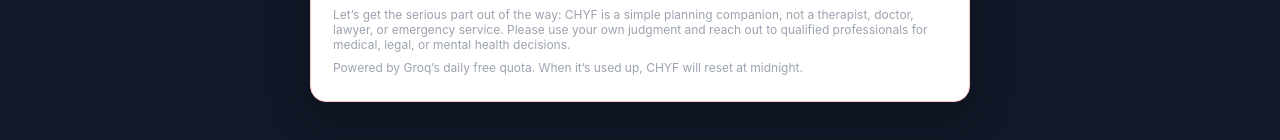
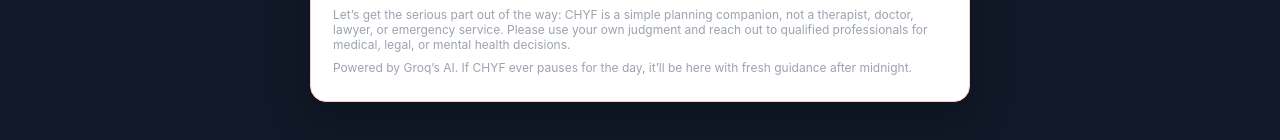
Before and after one commit to chidinmacatherine/chyf-app, a plain HTML site: page index.html in a window 1280 px wide. Shown: the part 578-718 px from the top of the page. Drawn offline with Linux system fonts and the light colour scheme.

Commit message:
Update CHYF footer text for Groq wording

```diff
--- a/index.html
+++ b/index.html
@@ -179,7 +179,7 @@
     Please use your own judgment and reach out to qualified professionals for medical, legal, or mental health decisions.
 </div>
         <div class="tiny">
-            Powered by Groq’s daily free quota. When it’s used up, CHYF will reset at midnight.
+            Powered by Groq’s AI. If CHYF ever pauses for the day, it’ll be here with fresh guidance after midnight.
         </div>
     </div>
 
```
